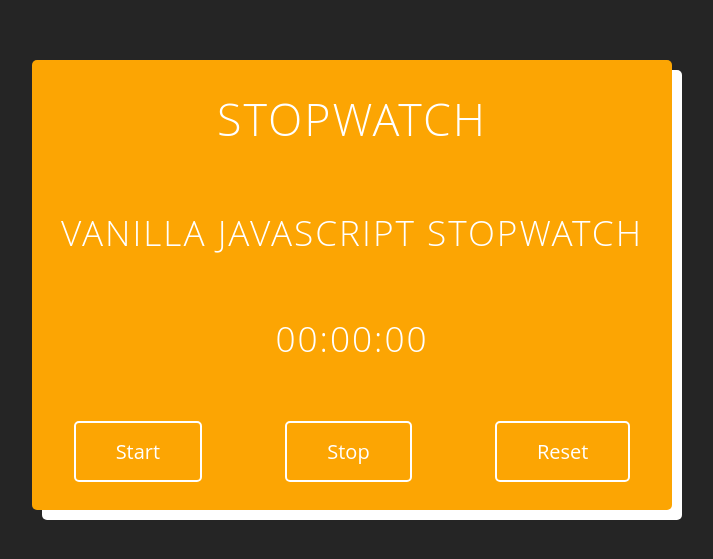
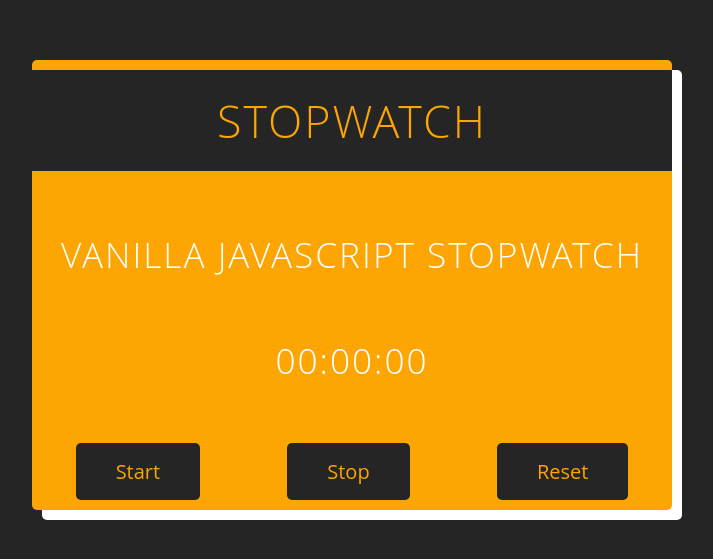
Before and after one commit to DrewIndeed/javascript-practice-projects, a plain HTML site: page vanilla-js-stopwatch/index.html in a window 1280 px wide. Shown: the part 115-674 px from the top of the page, without its empty margins (288-1001 px from the left). Drawn offline with Linux system fonts and the light colour scheme.

Commit message:
additional styling + screenshot

```diff
--- a/vanilla-js-stopwatch/style.css
+++ b/vanilla-js-stopwatch/style.css
@@ -43,6 +43,14 @@ h2 {
     letter-spacing: 2px;
 }
 
+.main-title {
+    background-color: rgb(37, 37, 37);
+    color: #fca503;
+    width: 100%;
+    padding-top: 20px;
+    padding-bottom: 20px;
+}
+
 .buttons {
     padding: 30px 0;
     display: flex;
@@ -51,11 +59,10 @@ h2 {
 }
 
 .button {
-    border: 2px solid #fff;
     border-radius: 5px;
     font-size: 20px;
-    color: white;
-    background-color: rgba(255,255,255,0);
+    color: #fca503;
+    background-color: rgb(37, 37, 37);
     padding: 15px 40px;
     text-decoration: none;
     transition: all 0.5s;
```
Also changed, not shown: vanilla-js-stopwatch/Screenshot.png (added).
